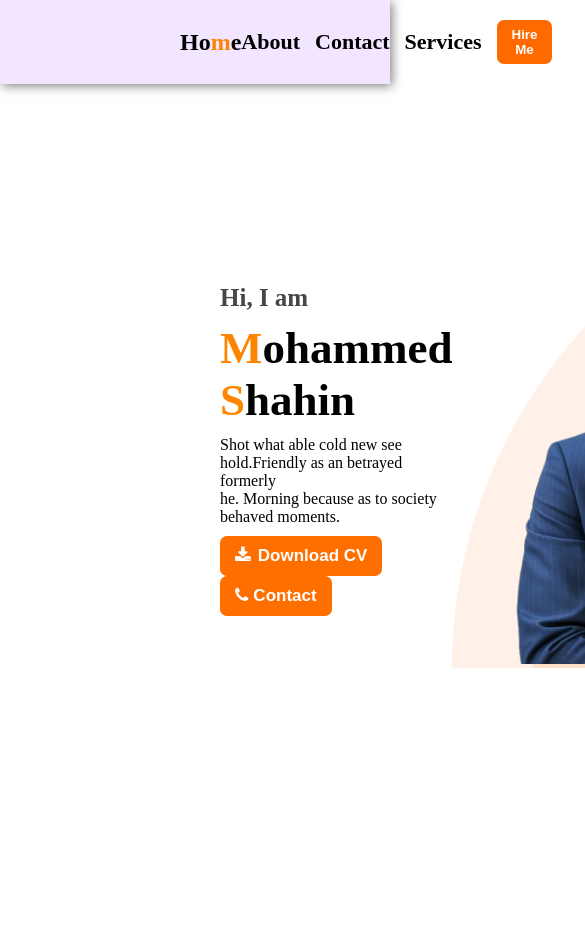
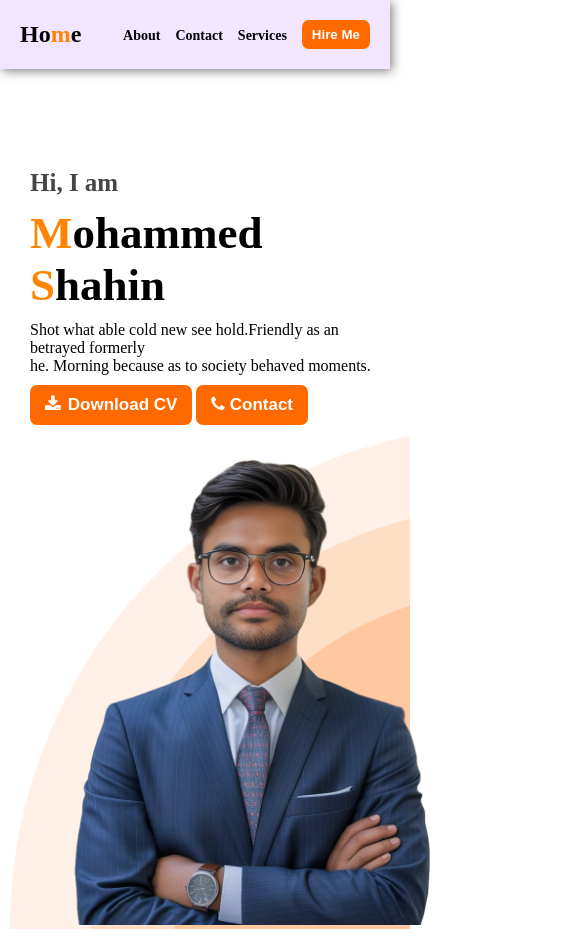
Before and after one commit to Mohammed4301/my-portfolio, a plain HTML site: page index.html in a window 390 px wide. Shown: the top 949 px of the page, 585 px wide, since content can reach past the window. Before the commit the page ends 844 px from the top, so only its background shows below. Drawn offline with Linux system fonts and the light colour scheme.

Commit message:
responsive

```diff
--- a/style.css
+++ b/style.css
@@ -79,7 +79,7 @@ nav li a:hover{
 .titleBanner button{
     padding: 10px 15px;
     font-size: 17px;
-    background-color: rgb(255, 111, 0);
+    background-color: rgb(255, 106, 0);
     border-radius: 7px;
     border: none;
     color: #fefefe;
@@ -96,3 +96,37 @@ nav li a:hover{
 .titleBanner button:hover{
     background-color: rgba(248, 89, 3, 0.622);
 }
+
+@media (max-width:1099px) {
+    nav {
+	padding: 20px 50px;
+}
+.titleBanner {
+	margin-left: 120px;
+	margin-top: 80px;
+}
+.img {
+	width: 400px;
+}
+}
+
+@media (max-width:499px) {
+    nav {
+	padding: 20px;
+}
+nav li a {
+	font-size: 14px;
+}
+nav button {
+	padding: 7px 10px;
+}
+.banner {
+	display: block;
+	padding: 10px 0px;
+    margin: 10px;
+}
+.titleBanner {
+	margin-left: 20px;
+	margin-top: 80px;
+}
+}
```
